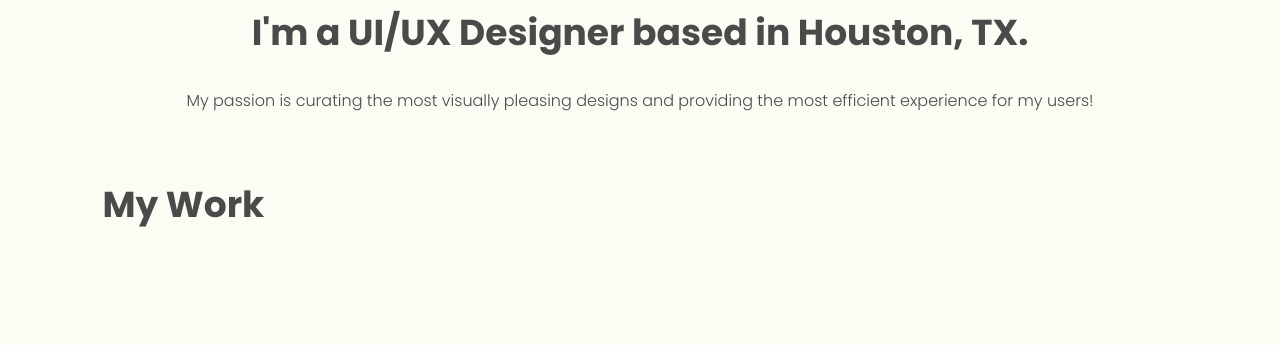
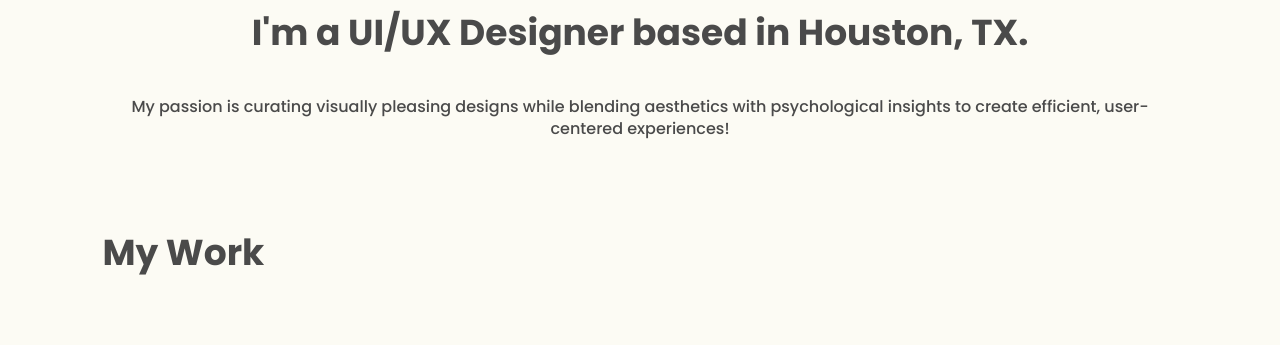
Before and after one commit to leonielalmeida/portfolio-website, a plain HTML site: page index.html in a window 1280 px wide. Shown: the part 740-1085 px from the top of the page. Drawn offline with nearby package versions, Linux system fonts and the light colour scheme.

Commit message:
updated-changes

```diff
--- a/index.html
+++ b/index.html
@@ -45,8 +45,8 @@
                     <img src="img/ui-designer-illustration@2x.jpg" alt="UI Designer Thumbnail Image">
                 </picture>
                 <h1>Hi, I'm Leonie Almeida!<br></h1>
-                <h2> I'm a UI/UX Designer based in Houston, TX.</h2>
-                <p>My passion is curating the most visually pleasing designs and providing the most efficient experience for my users!</p>
+                <h2>I'm a UI/UX Designer based in Houston, TX.</h2>
+                <h6>My passion is curating visually pleasing designs while blending aesthetics with psychological insights to create efficient, user-centered experiences!</h6>
             </div>
         </div><!-- end hero section -->
 
```
Also changed, not shown: 1 other file.
